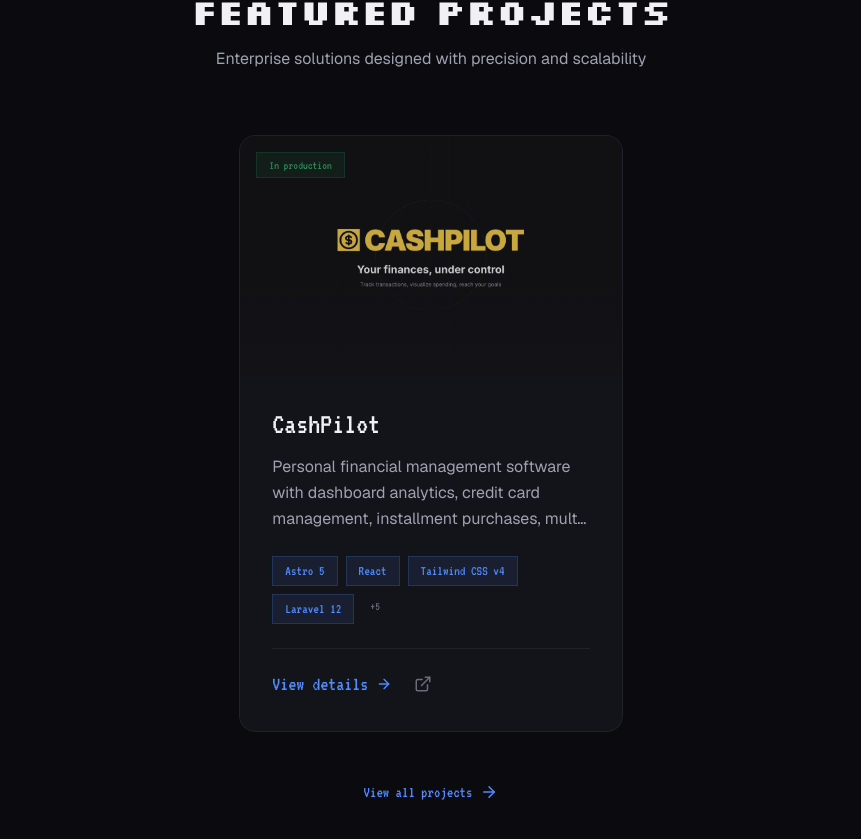
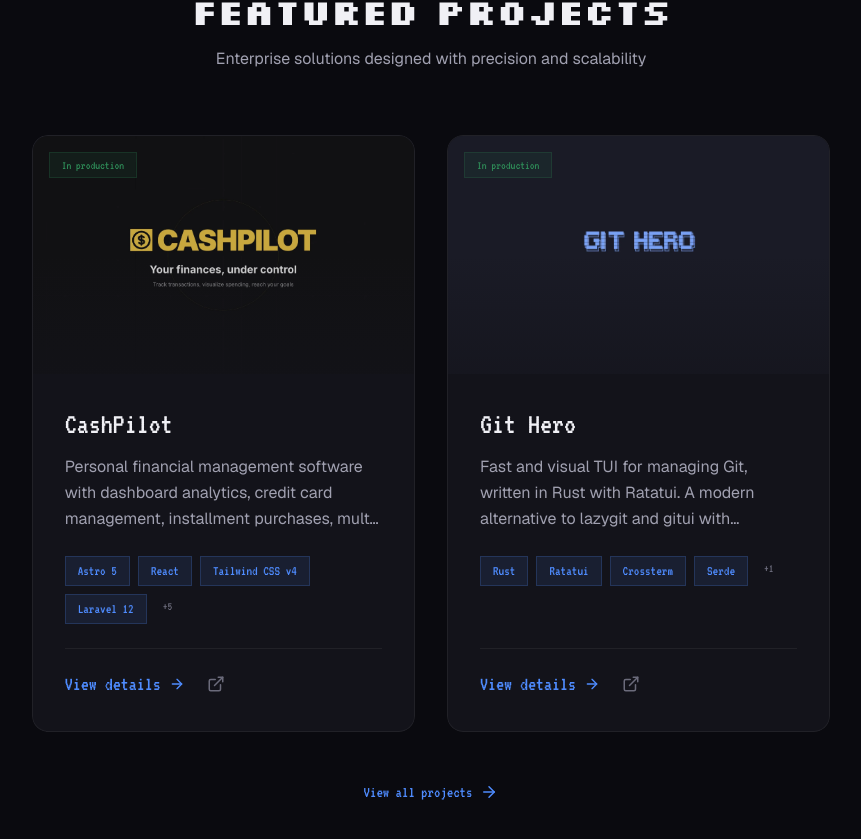
Before and after one commit to MarlonRX/portfolio, a Next.js app: page /en in a window 1280 px wide. Shown: the part 937-1776 px from the top of the page, without its empty margins (209-1070 px from the left). Built offline with nearby package versions, Linux system fonts and the light colour scheme; no server answers.

Commit message:
cards update and git-hero addition to projects

```diff
--- a/src/components/sections/ProjectCard.tsx
+++ b/src/components/sections/ProjectCard.tsx
@@ -52,7 +52,7 @@ export default function ProjectCard({ project, priority = false }: ProjectCardPr
       </div>
 
       {/* Card content */}
-      <div className="relative z-10 h-full bg-bg-surface border border-border-subtle rounded-xl overflow-hidden group-hover:border-border-default transition-colors duration-300">
+      <div className="relative z-10 h-full flex flex-col bg-bg-surface border border-border-subtle rounded-xl overflow-hidden group-hover:border-border-default transition-colors duration-300">
         {/* Media area - large image/video */}
         <div className="relative aspect-[16/10] bg-bg-elevated overflow-hidden">
           {/* Image / Fallback */}
@@ -105,10 +105,15 @@ export default function ProjectCard({ project, priority = false }: ProjectCardPr
           <div className="absolute inset-0 bg-gradient-to-t from-bg-surface via-transparent to-transparent opacity-60 pointer-events-none" />
         </div>
 
-        <div className="p-8">
-          <h3 className="text-2xl md:text-3xl font-pixel-title text-text-primary mb-3 group-hover:text-accent-primary transition-colors">
-            {t.has(`${project.slug}.title`) ? t(`${project.slug}.title`) : project.title}
-          </h3>
+        <div className="p-8 flex flex-col flex-1">
+          <Link
+            href={`/${locale}/projects/${project.slug}`}
+            className="block"
+          >
+            <h3 className="text-2xl md:text-3xl font-pixel-title text-text-primary mb-3 group-hover:text-accent-primary transition-colors">
+              {t.has(`${project.slug}.title`) ? t(`${project.slug}.title`) : project.title}
+            </h3>
+          </Link>
 
           <p className="text-text-secondary text-base leading-relaxed mb-6 line-clamp-3">
             {t.has(`${project.slug}.description`) ? t(`${project.slug}.description`) : project.description}
@@ -130,7 +135,7 @@ export default function ProjectCard({ project, priority = false }: ProjectCardPr
             )}
           </div>
 
-          <div className="flex items-center gap-4 pt-5 border-t border-border-subtle">
+          <div className="flex items-center gap-4 pt-5 border-t border-border-subtle mt-auto">
             <Link
               href={`/${locale}/projects/${project.slug}`}
               className="inline-flex items-center gap-2 text-lg md:text-xl font-pixel-mono text-accent-secondary hover:text-accent-secondary-hover transition-colors group/link"
--- a/src/data/projects.ts
+++ b/src/data/projects.ts
@@ -35,6 +35,30 @@ export const projects: Project[] = [
     view: true,
   },
   {
+    slug: "git-hero",
+    title: "Git Hero",
+    description:
+      "TUI rápida y visual para gestionar Git, escrita en Rust con Ratatui. Alternativa moderna a lazygit y gitui con dashboard interactivo, 10 temas, soporte i18n y modo CLI.",
+    longDescription:
+      "Git Hero es una Terminal User Interface (TUI) de alto rendimiento para gestionar repositorios Git. Ofrece un dashboard visual con branch, remote, ahead/behind, panel de archivos con indicadores de cambio, diff lado a lado, historial de commits expandible y soporte para mouse y atajos tipo vim. Incluye 10 temas personalizables, i18n (EN/ES), modo CLI no interactivo y modo debug, todo distribuido vía cargo, Homebrew, AUR y snap.",
+    status: "production",
+    techStack: ["Rust", "Ratatui", "Crossterm", "Serde", "dirs"],
+    features: [
+      "Dashboard visual con branch, remote, ahead/behind",
+      "Panel de archivos con indicadores de cambio y diff lado a lado",
+      "Historial de commits expandible con detalles",
+      "10 temas personalizables (Tokyo Night, Gruvbox Dark, Dracula, Nord...)",
+      "Stage/unstage, commits, push/pull/fetch, stash y gestión de ramas",
+      "Soporte i18n (Inglés/Español), mouse y atajos tipo vim",
+      "Modos TUI interactivo, CLI no interactivo y debug",
+    ],
+    repoUrl: "https://github.com/MarlonRX/git-hero",
+    liveUrl: "https://github.com/MarlonRX/git-hero",
+    video: "/videos/projects/git-hero.mp4",
+    image: "/images/projects/git-hero-hero.webp",
+    view: true,
+  },
+  {
     slug: "logis",
     title: "Logis",
     image: "/images/projects/logis-hero.webp",
--- a/src/i18n/messages/en.json
+++ b/src/i18n/messages/en.json
@@ -52,6 +52,18 @@
       "feature4": "Eight customizable visual themes",
       "feature5": "JWT authentication with 2FA",
       "feature6": "Production-ready Kubernetes deployment"
+    },
+    "git-hero": {
+      "title": "Git Hero",
+      "description": "Fast and visual TUI for managing Git, written in Rust with Ratatui. A modern alternative to lazygit and gitui with interactive dashboard, 10 themes, i18n support, and CLI mode.",
+      "longDescription": "Git Hero is a high-performance Terminal User Interface (TUI) for managing Git repositories. It offers a visual dashboard with branch, remote, ahead/behind, file panel with change indicators, side-by-side diff, expandable commit history, and support for mouse and vim-like shortcuts. Includes 10 customizable themes, i18n (EN/ES), non-interactive CLI mode, and debug mode, all distributed via cargo, Homebrew, AUR, and snap.",
+      "feature1": "Visual dashboard with branch, remote, ahead/behind",
+      "feature2": "File panel with change indicators and side-by-side diff",
+      "feature3": "Expandable commit history with details",
+      "feature4": "10 customizable themes (Tokyo Night, Gruvbox Dark, Dracula, Nord...)",
+      "feature5": "Stage/unstage, commits, push/pull/fetch, stash, and branch management",
+      "feature6": "i18n support (English/Spanish), mouse, and vim-like shortcuts",
+      "feature7": "TUI interactive, non-interactive CLI, and debug modes"
     },
     "logis": {
       "title": "Logis",
--- a/src/i18n/messages/es.json
+++ b/src/i18n/messages/es.json
@@ -52,6 +52,18 @@
       "feature4": "Ocho temas visuales personalizables",
       "feature5": "Autenticación JWT con 2FA",
       "feature6": "Deployment production-ready con Kubernetes"
+    },
+    "git-hero": {
+      "title": "Git Hero",
+      "description": "TUI rápida y visual para gestionar Git, escrita en Rust con Ratatui. Alternativa moderna a lazygit y gitui con dashboard interactivo, 10 temas, soporte i18n y modo CLI.",
+      "longDescription": "Git Hero es una Terminal User Interface (TUI) de alto rendimiento para gestionar repositorios Git. Ofrece un dashboard visual con branch, remote, ahead/behind, panel de archivos con indicadores de cambio, diff lado a lado, historial de commits expandible y soporte para mouse y atajos tipo vim. Incluye 10 temas personalizables, i18n (EN/ES), modo CLI no interactivo y modo debug, todo distribuido vía cargo, Homebrew, AUR y snap.",
+      "feature1": "Dashboard visual con branch, remote, ahead/behind",
+      "feature2": "Panel de archivos con indicadores de cambio y diff lado a lado",
+      "feature3": "Historial de commits expandible con detalles",
+      "feature4": "10 temas personalizables (Tokyo Night, Gruvbox Dark, Dracula, Nord...)",
+      "feature5": "Stage/unstage, commits, push/pull/fetch, stash y gestión de ramas",
+      "feature6": "Soporte i18n (Inglés/Español), mouse y atajos tipo vim",
+      "feature7": "Modos TUI interactivo, CLI no interactivo y debug"
     },
     "logis": {
       "title": "Logis",
```
Also changed, not shown: public/images/projects/git-hero-hero.webp (added), 1 other file (tests, documents, lock files or other folders).
